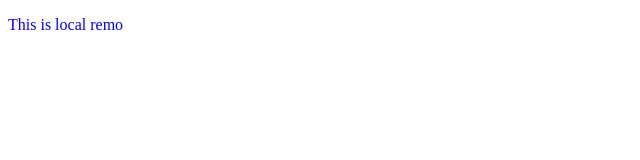
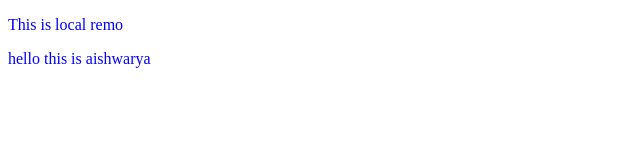
Before and after one commit to Aishu-42/localrepo, a plain HTML site: page index.html in a window 1280 px wide. Shown: the whole page, without its empty margins (0-640 px from the left). Drawn offline with Linux system fonts and the light colour scheme.

Commit message:
added new feature

```diff
--- a/index.html
+++ b/index.html
@@ -8,5 +8,6 @@
 </head>
 <body>
     <p>This is local remo</p>
+    hello this is aishwarya
 </body>
 </html>
```
